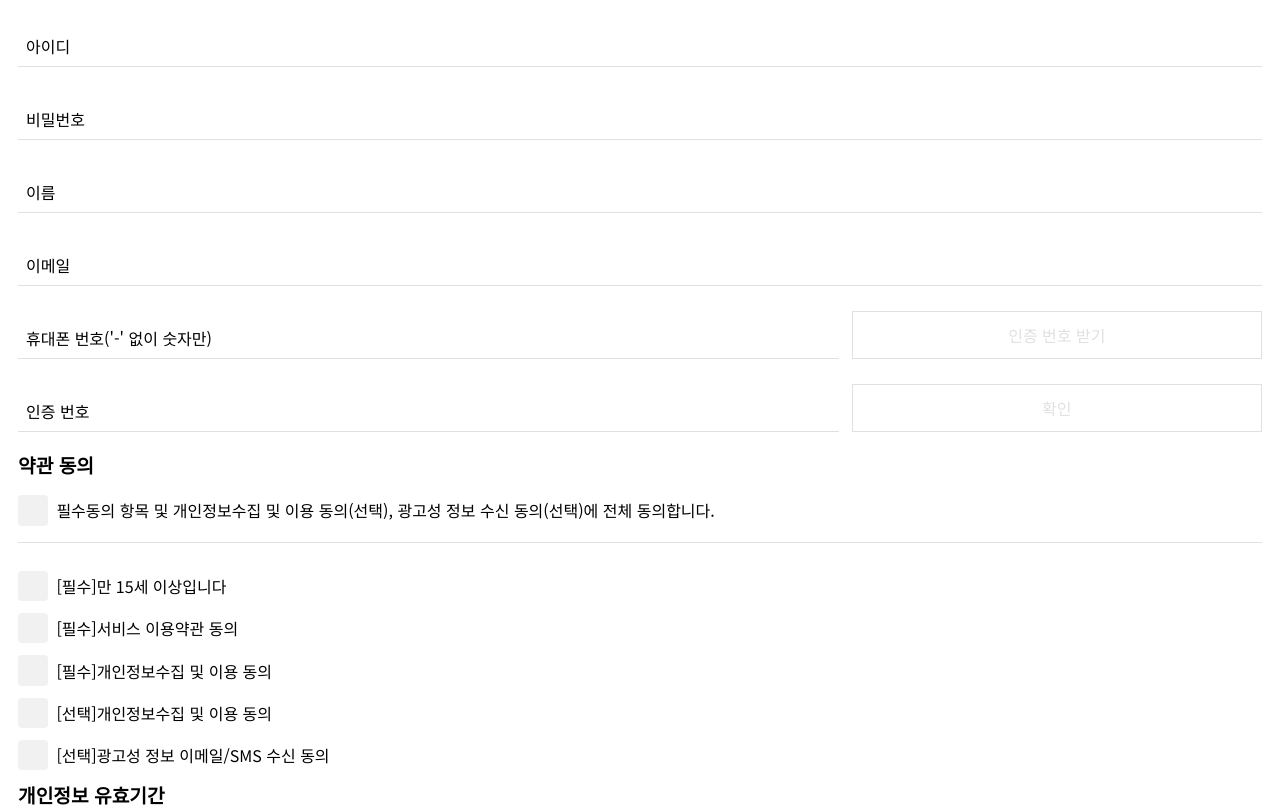
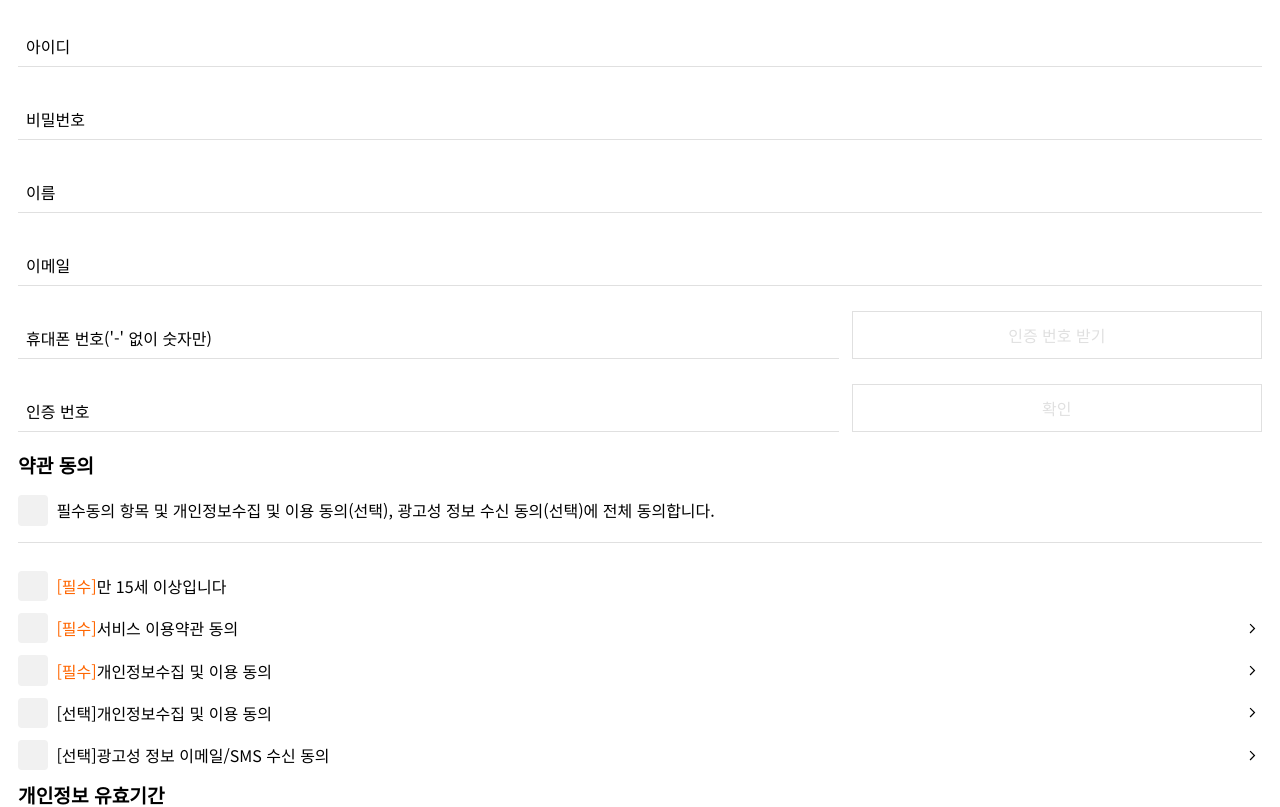
Before and after one commit to marshallku/JobKorea-test, a React (Vite) app: page /sign-up in a window 1280 px wide. Shown: the top 807 px of the page. Built offline with nearby package versions, Linux system fonts and the light colour scheme.

Commit message:
Add link to terms

```diff
--- a/src/pages/SignUp.css
+++ b/src/pages/SignUp.css
@@ -26,6 +26,26 @@
     margin-top: 0.75rem;
 }
 
+.terms-item__label {
+    display: flex;
+    width: 100%;
+}
+
+.terms-item__type--essential {
+    color: var(--main);
+}
+
+.terms-item__link {
+    display: inline-flex;
+    align-items: center;
+    margin-left: auto;
+}
+
+.terms-item__link > svg {
+    width: 1.2rem;
+    height: 1.2rem;
+}
+
 .sign-form__submit {
     margin-top: 1rem;
     padding: 1rem;
--- a/src/pages/SignUp.tsx
+++ b/src/pages/SignUp.tsx
@@ -76,21 +76,25 @@ export default function SignUp() {
         {
             essential: true,
             title: "서비스 이용약관 동의",
+            link: "https://example.com/",
             checked: false,
         },
         {
             essential: true,
             title: "개인정보수집 및 이용 동의",
+            link: "https://example.com/",
             checked: false,
         },
         {
             essential: false,
             title: "개인정보수집 및 이용 동의",
+            link: "https://example.com/",
             checked: false,
         },
         {
             essential: false,
             title: "광고성 정보 이메일/SMS 수신 동의",
+            link: "https://example.com/",
             checked: false,
         },
     ]);
@@ -213,7 +217,7 @@ export default function SignUp() {
                         label="필수동의 항목 및 개인정보수집 및 이용 동의(선택), 광고성 정보 수신 동의(선택)에 전체 동의합니다."
                     />
                     <hr className="line" />
-                    {terms.map(({ essential, title, checked }, index) => (
+                    {terms.map(({ essential, title, link, checked }, index) => (
                         <CheckBox
                             key={`${title}-${index}`}
                             className="terms-item"
@@ -234,7 +238,7 @@ export default function SignUp() {
                                 );
                             }}
                         >
-                            <span>
+                            <div className="terms-item__label">
                                 <span
                                     className={fcls(
                                         "terms-item__type",
@@ -245,7 +249,22 @@ export default function SignUp() {
                                     [{essential ? "필수" : "선택"}]
                                 </span>
                                 <span>{title}</span>
-                            </span>
+                                {link && (
+                                    <a
+                                        href={link}
+                                        target="_blank"
+                                        rel="noopener noreferrer"
+                                        className="terms-item__link"
+                                    >
+                                        <svg
+                                            xmlns="http://www.w3.org/2000/svg"
+                                            viewBox="0 0 48 48"
+                                        >
+                                            <path d="M18.75 36 16.6 33.85 26.5 23.95 16.6 14.05 18.75 11.9 30.8 23.95Z" />
+                                        </svg>
+                                    </a>
+                                )}
+                            </div>
                         </CheckBox>
                     ))}
                 </section>
```
